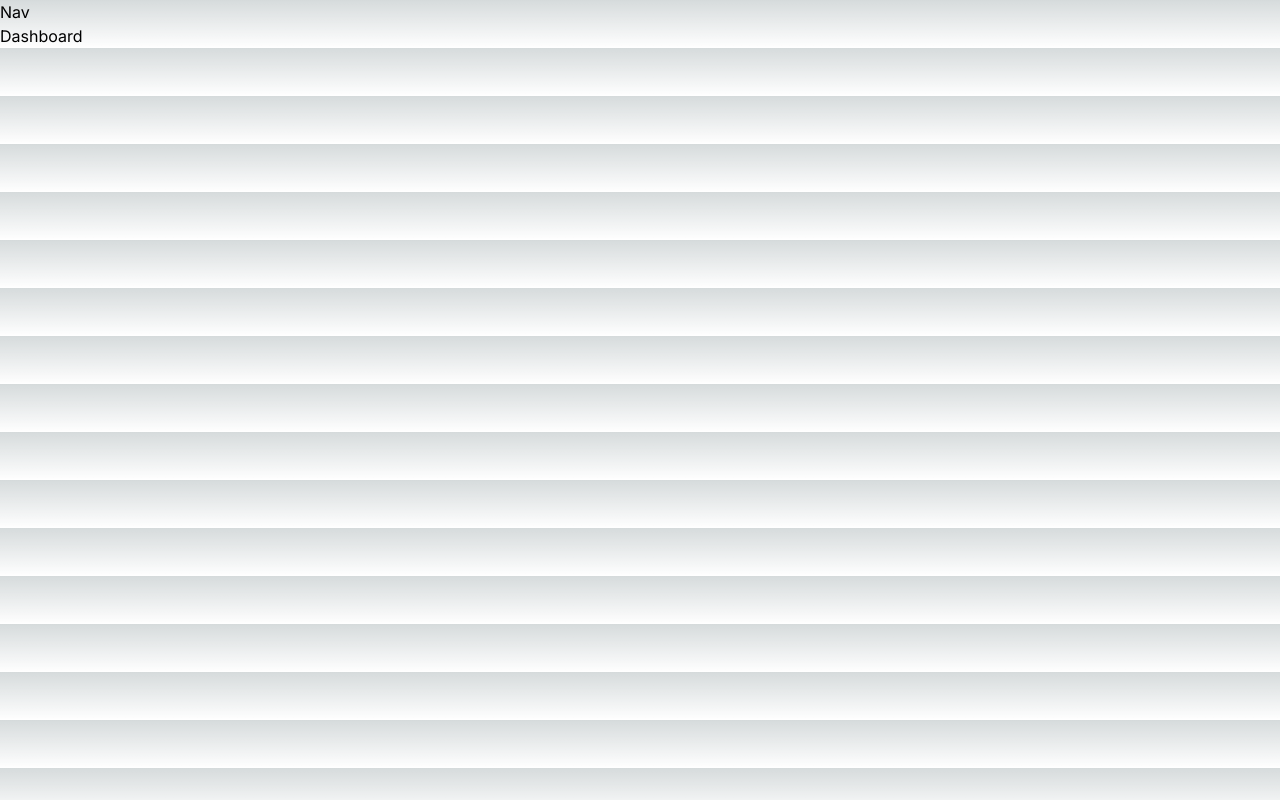
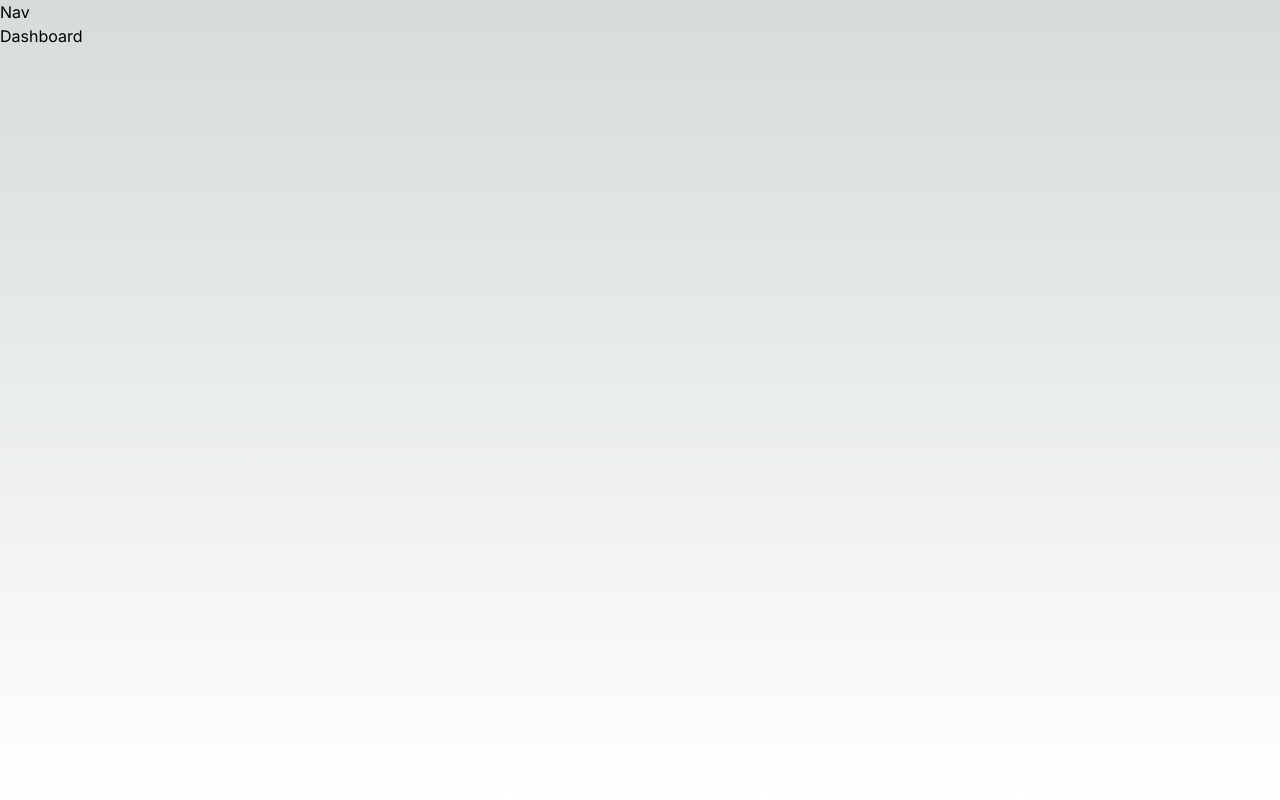
Before and after one commit to Pradikshan/ticketing-app, a Next.js app: page / in a window 1280 px wide. Built offline with nearby package versions, Linux system fonts and the light colour scheme.

Commit message:
Added styles for layout

```diff
--- a/app/layout.js
+++ b/app/layout.js
@@ -5,6 +5,7 @@ import Nav from "./[components]/Nav";
 import { config } from "@fortawesome/fontawesome-svg-core";
 import "@fortawesome/fontawesome-svg-core/styles.css";
 
+//default css is not added for icons
 config.autoAddCss = false;
 
 const inter = Inter({ subsets: ["latin"] });
@@ -18,8 +19,10 @@ export default function RootLayout({ children }) {
   return (
     <html lang="en">
       <body className={inter.className}>
-        <Nav />
-        {children}
+        <div className="flex flex-col h-screen max-h-screen">
+          <Nav />
+          {children}
+        </div>
       </body>
     </html>
   );
```
